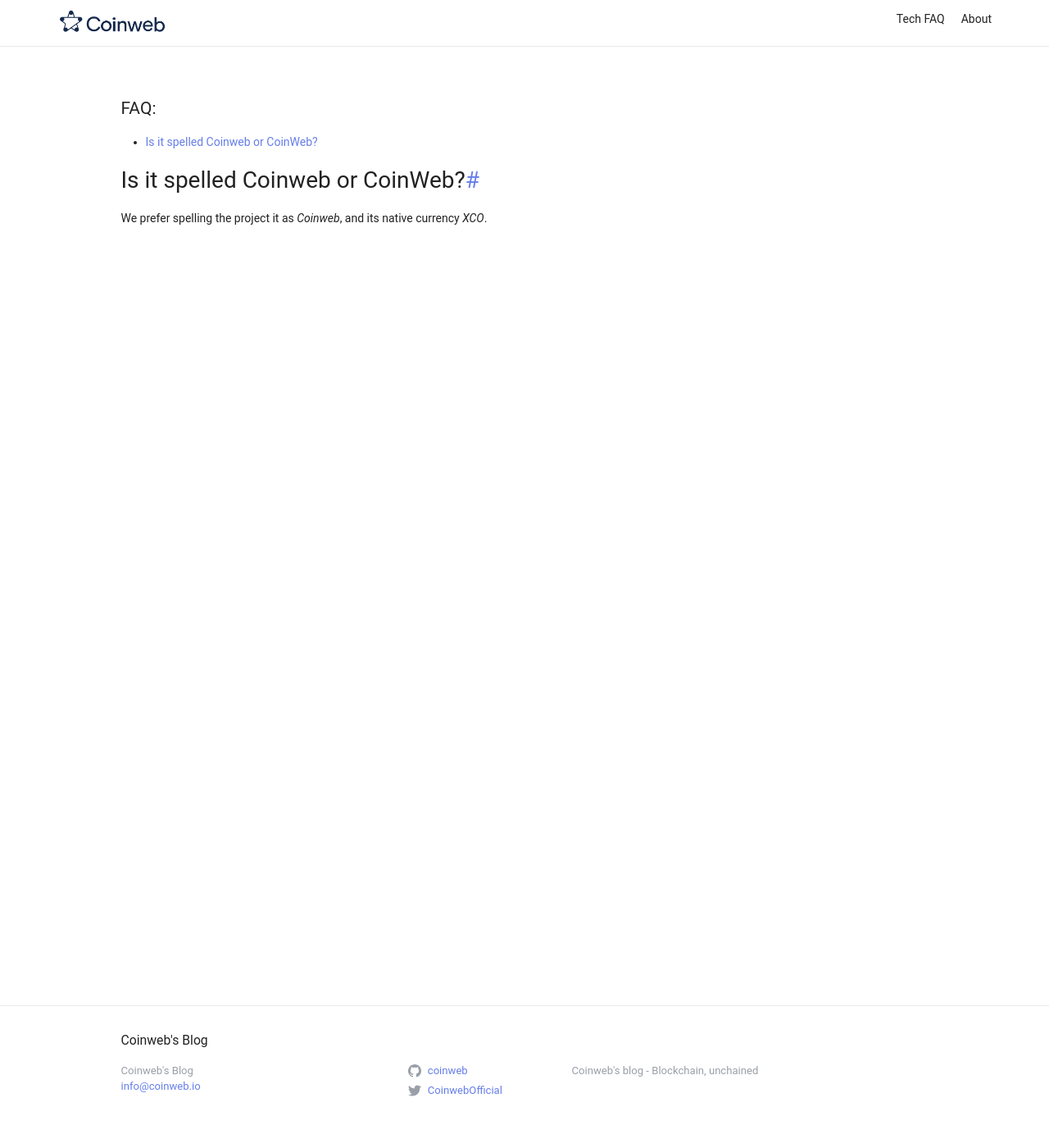
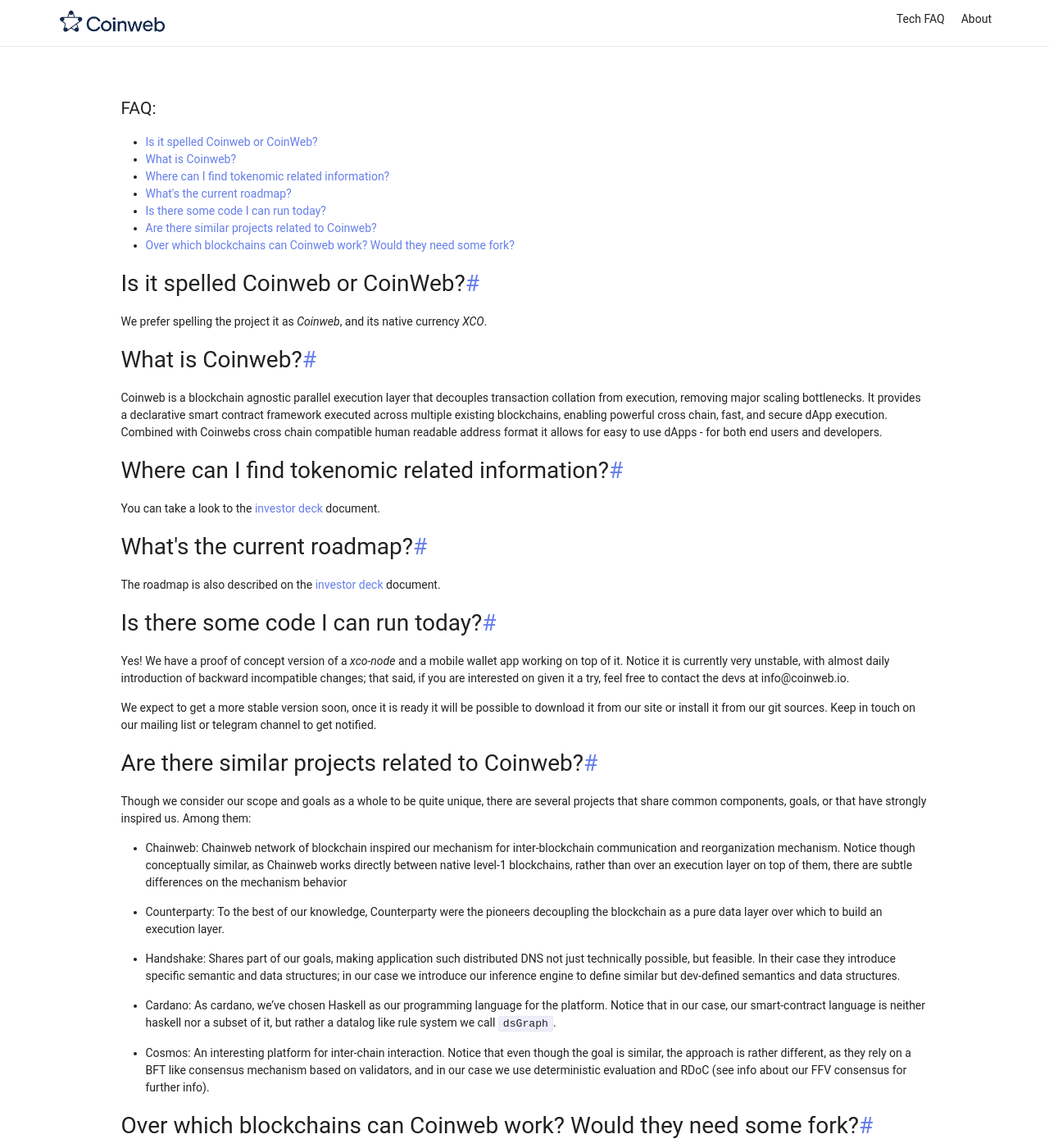
Before and after one commit to coinweb/technical-docs, a Jekyll site: the page built from tech_faq.md, in a window 1280 px wide and 1400 px high. Shown: the whole window at 82% size. Built offline with Jekyll 4.4.1, drawn with Linux system fonts in a browser that asks for light colours; some of the changed text lies outside the part shown.

Commit message:
fix urls

```diff
--- a/tech_faq.md
+++ b/tech_faq.md
@@ -6,6 +6,60 @@ faq:
   - question: Is it spelled Coinweb or CoinWeb?
     answer: |
         We prefer spelling the project it as _Coinweb_, and its native currency _XCO_.
+
+
+  - question: What is Coinweb?
+    answer: |
+        Coinweb is a blockchain agnostic parallel execution layer that decouples transaction collation from execution, removing major scaling bottlenecks. It provides a declarative smart contract framework executed across multiple existing blockchains, enabling powerful cross chain, fast, and secure dApp execution. Combined with Coinwebs cross chain compatible human readable address format it allows for easy to use  dApps - for both end users and developers.
+
+
+  - question: Where can I find tokenomic related information?
+    answer: |
+        You can take a look to the [investor deck](https://coinweb.github.io/technical-docs/assets/documents/investor_deck.pdf) document.
+
+
+  - question: What's the current roadmap?
+    answer: |
+        The roadmap is also described on the [investor deck](https://coinweb.github.io/technical-docs/assets/documents/investor_deck.pdf) document.
+
+
+  - question: Is there some code I can run today?
+    answer: |
+        Yes! We have a proof of concept version of a _xco-node_ and a mobile wallet app working on top of it. Notice it is currently very unstable, with
+        almost daily introduction of backward incompatible changes; that said, if you are interested on given it a try, feel free to contact the devs
+        at info@coinweb.io.
+
+        We expect to get a more stable version soon, once it is ready it will be possible to download it from our site or install it from our git sources.
+        Keep in touch on our mailing list or telegram channel to get notified.
+
+
+  - question: Are there similar projects related to Coinweb?
+    answer: |
+        Though we consider our scope and goals as a whole to be quite unique, there are several projects that share common components, goals, or that have strongly
+        inspired us. Among them:
+
+        * Chainweb: Chainweb network of blockchain inspired our mechanism for inter-blockchain communication and reorganization mechanism. Notice though conceptually similar,
+          as Chainweb works directly between native level-1 blockchains, rather than over an execution layer on top of them, there are subtle differences
+          on the mechanism behavior
+
+        * Counterparty: To the best of our knowledge, Counterparty were the pioneers decoupling the blockchain as a pure data layer over which to build an
+          execution layer.
+
+        * Handshake: Shares part of our goals, making application such distributed DNS not just technically possible, but feasible. In their case they introduce specific
+          semantic and data structures; in our case we introduce our inference engine to define similar but dev-defined semantics and data structures.
+
+        * Cardano: As cardano, we've chosen Haskell as our programming language for the platform. Notice that in our case, our smart-contract language is neither
+          haskell nor a subset of it, but rather a datalog like rule system we call `dsGraph`.
+
+        * Cosmos: An interesting platform for inter-chain interaction. Notice that even though the goal is similar, the approach is rather different, as they rely on a
+          BFT like consensus mechanism based on validators, and in our case we use deterministic evaluation and RDoC (see info about our FFV consensus for further info).
+
+
+  - question: Over which blockchains can Coinweb work? Would they need some fork?
+
+    answer: |
+        Providing they are mature enough, Coinweb can work over most current blockchains as they are, without any modification or fork require to them. We plan
+        to start working on top of the major chains, like BTC, ETH, BCH, LTC or DASH.
 
 
 
```
